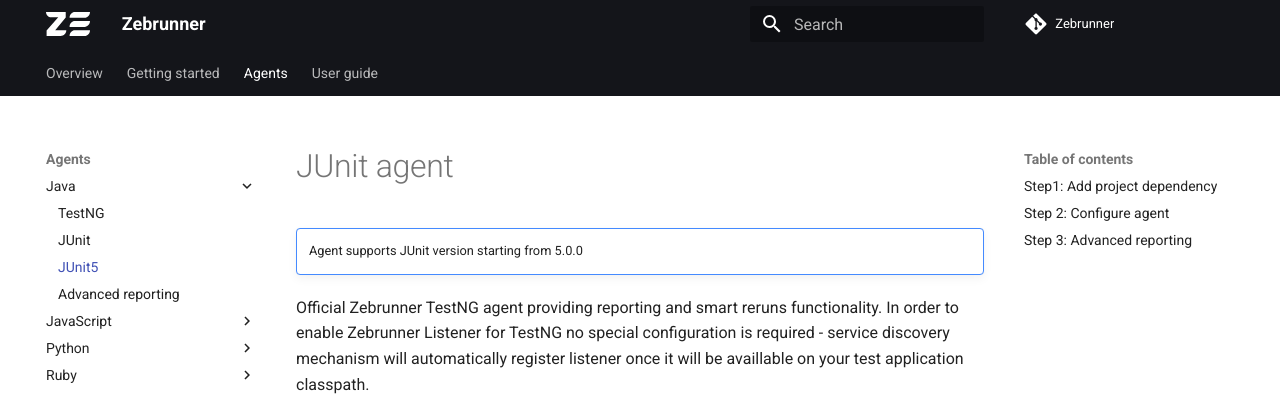
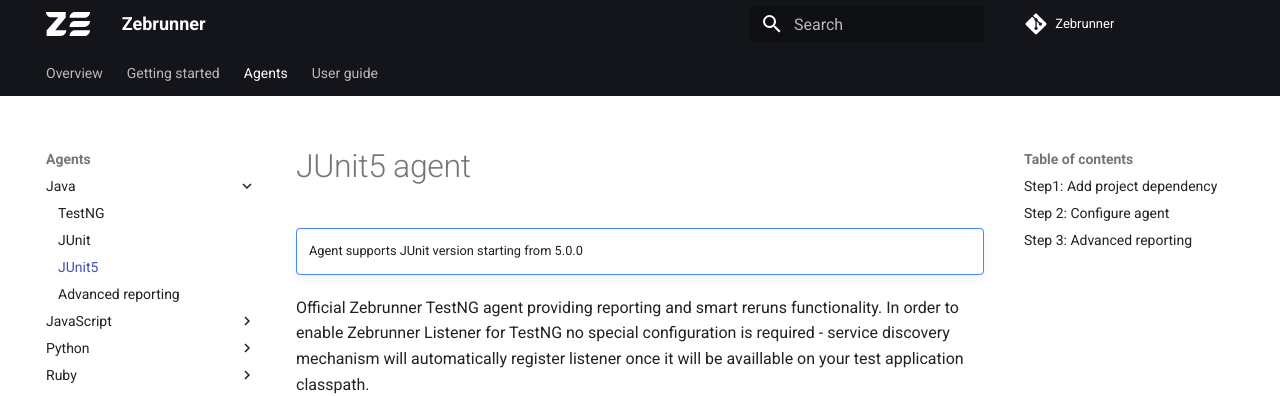
Before and after one commit to zebrunner/documentation-insiders, an MkDocs documentation site: the page built from docs/agents/java/junit5.md, in a window 1280 px wide and 900 px high. Shown: the top 396 px of the window. Built offline with MkDocs 1.6.1 and Material for MkDocs 9.7.7, drawn with Linux system fonts in a browser that asks for light colours; comment, search, counter and statistics services are not loaded.

Commit message:
Update junit5.md

```diff
--- a/docs/agents/java/junit5.md
+++ b/docs/agents/java/junit5.md
@@ -1,4 +1,4 @@
-# JUnit agent
+# JUnit5 agent
 
 !!! note ""
     Agent supports JUnit version starting from 5.0.0
```
